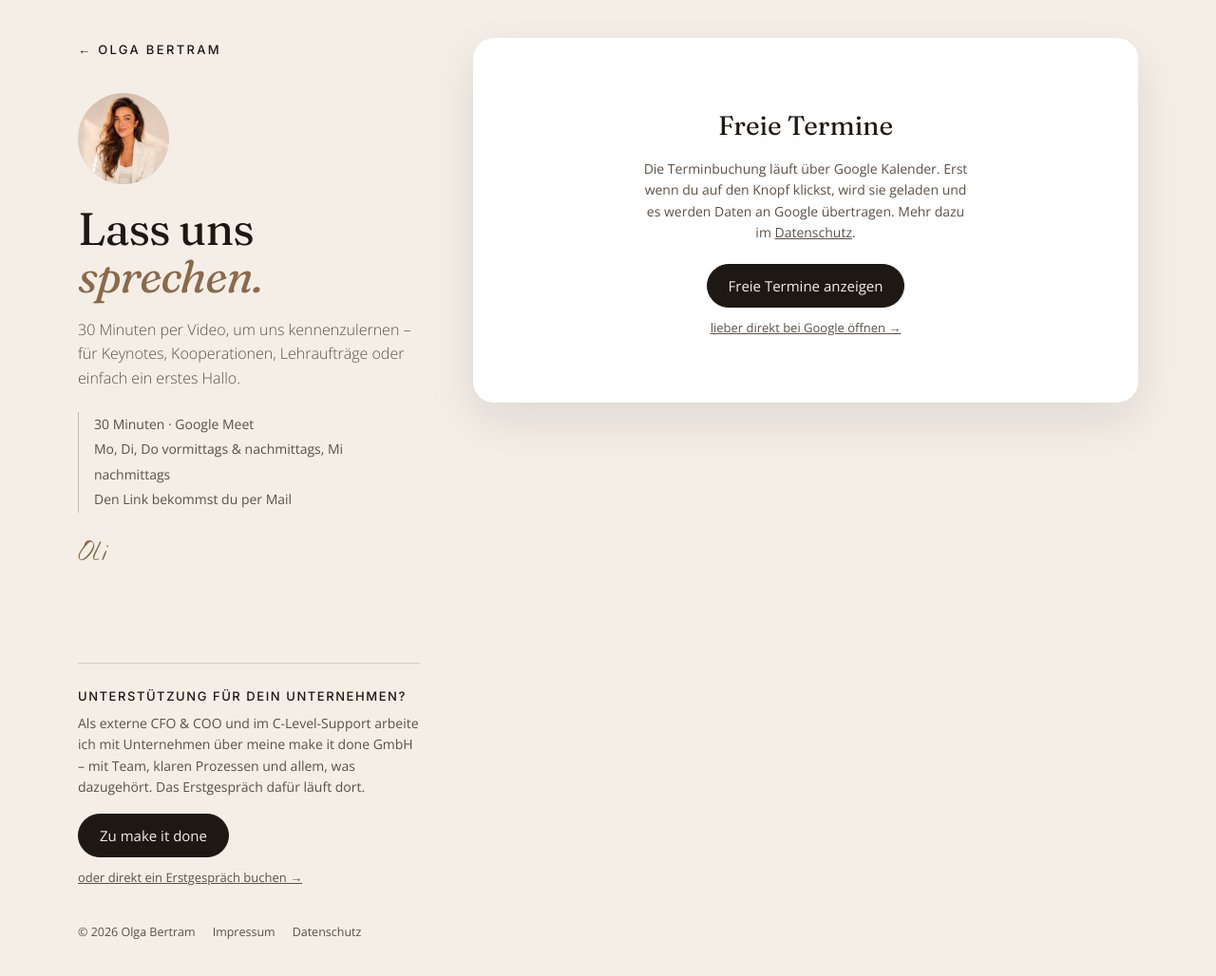
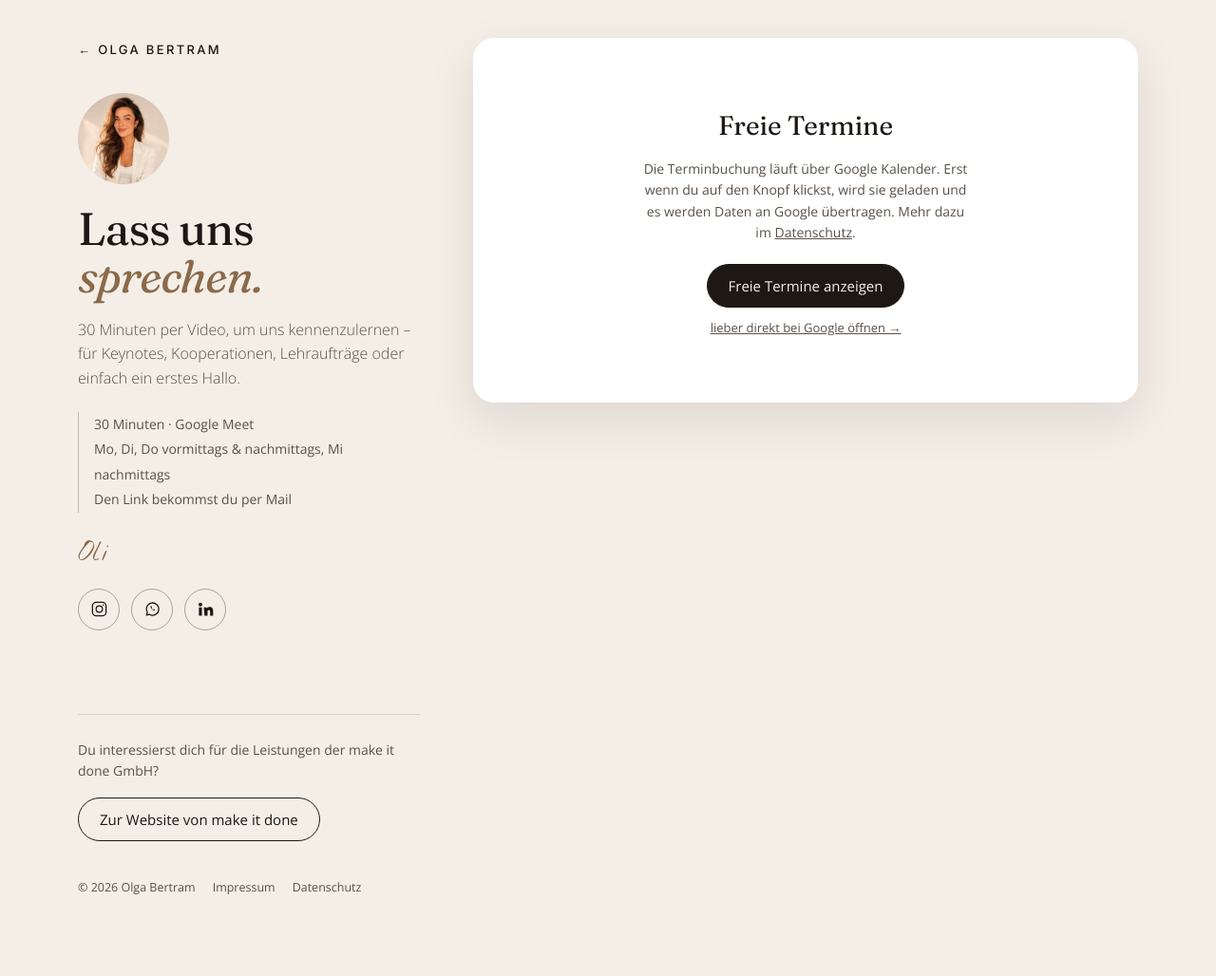
Before and after one commit to OliB86/olga-bertram.de, a plain HTML site: page termin.html in a window 1280 px wide. Shown: the whole page at 95% size. After the commit the page ends 983 px from the top, so only its background shows below. Drawn offline with Linux system fonts and the light colour scheme.

Commit message:
Terminseite: Social-Icons unter Oli, make-it-done-Hinweis gekürzt
Co-Authored-By: Claude Opus 5.5 <noreply@anthropic.com>
Claude-Session: https://claude.ai/code/session_01WKPYhJQEWv1tiT9hxS6AMC

```diff
--- a/style.css
+++ b/style.css
@@ -93,7 +93,7 @@ h1 em{font-style:italic;color:var(--accent)}
 .links a.main:hover{background:var(--accent);border-color:var(--accent)}
 .links{flex-wrap:wrap}.links a{white-space:nowrap}
 .legal p{margin:0 0 12px}.legal .stand{margin-top:32px;font-size:13px;color:var(--soft)}
-.termin{max-width:1180px;margin:0 auto;padding:40px clamp(16px,4vw,32px) 40px;display:grid;grid-template-columns:minmax(0,360px) minmax(0,1fr);grid-template-areas:"side main" "mid main";grid-template-rows:auto 1fr;row-gap:0;gap:clamp(28px,5vw,56px);align-items:start}
+.termin{max-width:1180px;margin:0 auto;padding:40px clamp(16px,4vw,32px) 40px;display:grid;grid-template-columns:minmax(0,360px) minmax(0,1fr);grid-template-areas:"side main" "mid main";grid-template-rows:auto auto;align-content:start;row-gap:0;gap:clamp(28px,5vw,56px);align-items:start}
 .termin .back{font-family:"Inter",sans-serif;font-size:13px;letter-spacing:.18em;text-transform:uppercase;text-decoration:none;font-weight:500;color:var(--ink)}
 .t-foto{width:96px;height:96px;border-radius:50%;object-fit:cover;object-position:center 18%;margin:36px 0 22px;display:block}
 .termin h1{font-family:"Fraunces",serif;font-weight:400;font-size:clamp(38px,5vw,48px);line-height:1.05;margin:0 0 18px}
@@ -115,3 +115,5 @@ h1 em{font-style:italic;color:var(--accent)}
 .t-load p{font-size:14px;line-height:1.6;color:var(--soft);margin:0 0 22px}
 .t-foot{max-width:1180px;margin:0 auto;padding:0 clamp(16px,4vw,32px) 40px}
 @media (max-width:860px){.termin{grid-template-columns:1fr;grid-template-areas:"side" "main" "mid";row-gap:32px}.t-mid{margin-top:0}.t-card iframe{height:900px}}
+.t-links{margin-top:18px}
+.t-mid .t-btn{background:transparent;color:var(--ink)}.t-mid .t-btn:hover{background:var(--ink);color:var(--cream);border-color:var(--ink)}.t-mid{margin-top:32px}
--- a/termin.html
+++ b/termin.html
@@ -21,6 +21,11 @@
     <p class="t-lead">30 Minuten per Video, um uns kennenzulernen – für Keynotes, Kooperationen, Lehraufträge oder einfach ein erstes Hallo.</p>
     <ul class="t-facts"><li>30 Minuten · Google Meet</li><li>Mo, Di, Do vormittags &amp; nachmittags, Mi nachmittags</li><li>Den Link bekommst du per Mail</li></ul>
     <div class="t-sig">Oli</div>
+    <nav class="links t-links" aria-label="Profile">
+      <a href="https://www.instagram.com/oliwood.productions/" aria-label="Instagram" target="_blank" rel="noopener"><svg viewBox="0 0 24 24" fill="none" stroke="currentColor" stroke-width="1.6"><rect x="3" y="3" width="18" height="18" rx="5"/><circle cx="12" cy="12" r="4.2"/><circle cx="17.4" cy="6.6" r="1" fill="currentColor" stroke="none"/></svg></a>
+      <a href="https://wa.me/4915123136397?text=%28Olga%20Bertram%20%C2%B7%20Website%29%0AHallo%20Oli%2C%20" aria-label="WhatsApp" target="_blank" rel="noopener"><svg viewBox="0 0 24 24" fill="none" stroke="currentColor" stroke-width="1.6" stroke-linejoin="round"><path d="M4 20l1.2-3.6A8.2 8.2 0 1 1 8 19.1z"/><path d="M9.2 8.6c.3 2.6 2.4 4.9 5.2 5.4l1-1.1-1.6-.9-.7.7a4.6 4.6 0 0 1-2.4-2.4l.7-.7-.9-1.6z" fill="currentColor" stroke="none"/></svg></a>
+      <a href="https://www.linkedin.com/in/olgabertram/" aria-label="LinkedIn" target="_blank" rel="noopener"><svg viewBox="0 0 24 24" fill="currentColor"><path d="M4.98 3.5a2.5 2.5 0 1 1 0 5 2.5 2.5 0 0 1 0-5zM3 9.75h4v11H3zM9.5 9.75h3.8v1.6h.05c.53-1 1.83-2.05 3.77-2.05 4.03 0 4.78 2.65 4.78 6.1v5.35h-4v-4.74c0-1.13-.02-2.59-1.58-2.59-1.58 0-1.82 1.23-1.82 2.5v4.83h-4z"/></svg></a>
+    </nav>
   </div>
   <div class="t-main">
     <div class="t-card" id="karte">
@@ -33,11 +38,9 @@
     </div>
   </div>
   <div class="t-mid">
-      <h2>Unterstützung für dein Unternehmen?</h2>
-      <p>Als externe CFO &amp; COO und im C-Level-Support arbeite ich mit Unternehmen über meine make it done GmbH – mit Team, klaren Prozessen und allem, was dazugehört. Das Erstgespräch dafür läuft dort.</p>
-      <a class="t-btn" href="https://makeitdone.de" target="_blank" rel="noopener">Zu make it done</a>
-      <a class="t-link" href="https://calendly.com/makeitdone/kennenlernen-15-min" target="_blank" rel="noopener">oder direkt ein Erstgespräch buchen →</a>
-    </div>
+    <p>Du interessierst dich für die Leistungen der make it done GmbH?</p>
+    <a class="t-btn" href="https://makeitdone.de" target="_blank" rel="noopener">Zur Website von make it done</a>
+  </div>
 </main>
 <div class="foot t-foot"><span>© 2026 Olga Bertram</span><a href="impressum.html">Impressum</a><a href="datenschutz.html">Datenschutz</a></div>
 <script>
```
